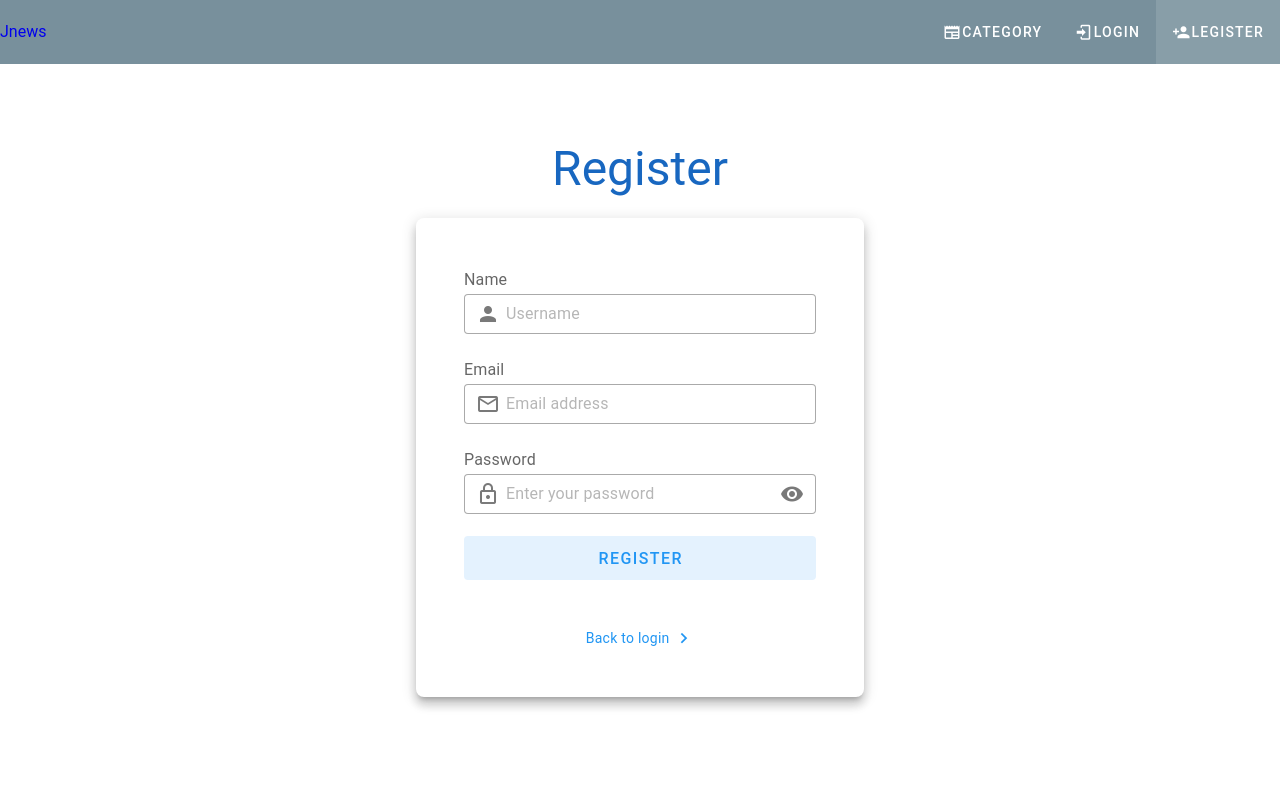
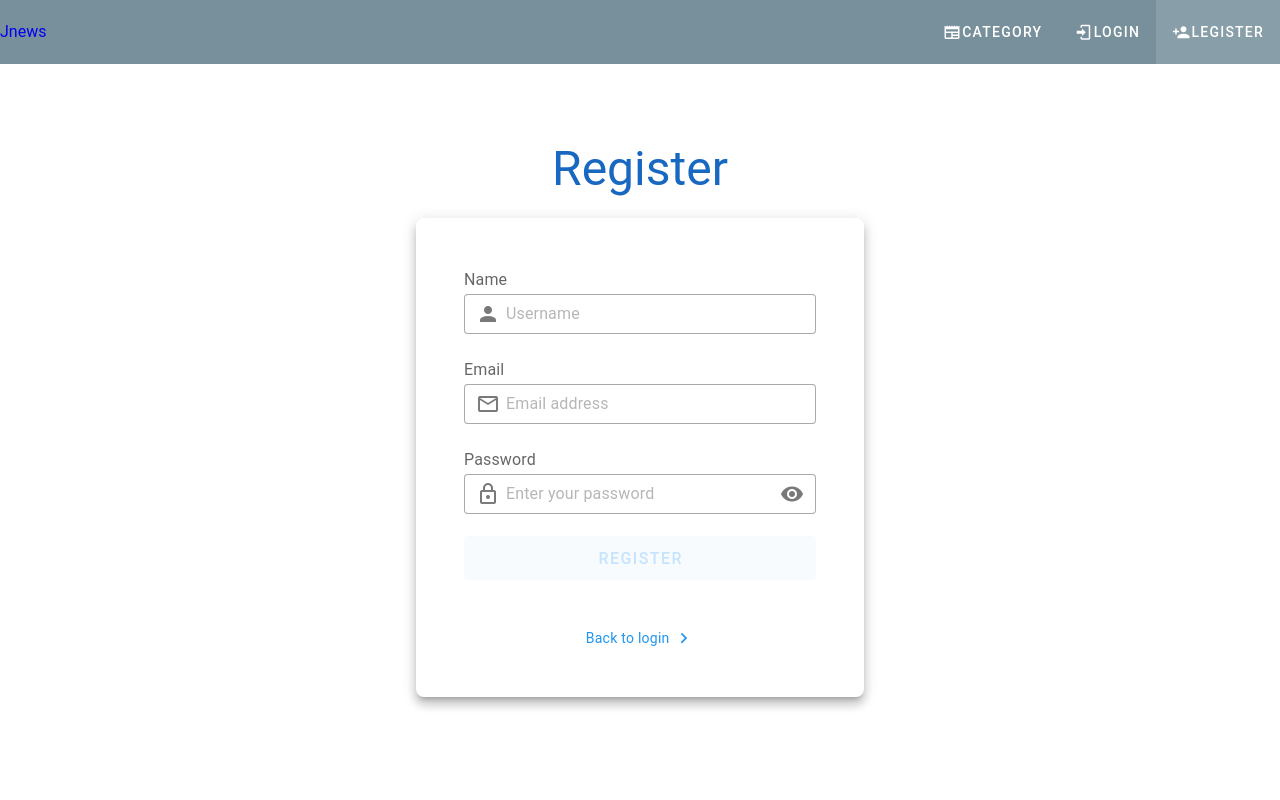
Before and after one commit to Flidoang/vue-vuetify, a Vue app: page /register in a window 1280 px wide. Shown: the top 800 px of the page. Built offline with nearby package versions, Linux system fonts and the light colour scheme.

Commit message:
update_auth

```diff
--- a/src/components/public/FormAuthComponent.vue
+++ b/src/components/public/FormAuthComponent.vue
@@ -5,6 +5,7 @@
     </div>
 
     <v-card class="mx-auto pa-12 pb-8" elevation="8" max-width="448" rounded="lg">
+      <v-form v-model="formInput" @submit.prevent="authUser">
         <div v-if="!isLogin">
           <div class="text-subtitle-1 text-medium-emphasis">Name</div>
 
@@ -13,6 +14,8 @@
             placeholder="Username"
             prepend-inner-icon="mdi-account"
             variant="outlined"
+            :rules="nameRules"
+            v-model="user.name"
           ></v-text-field>
         </div>
 
@@ -23,6 +26,8 @@
           placeholder="Email address"
           prepend-inner-icon="mdi-email-outline"
           variant="outlined"
+          :rules="emailRules"
+          v-model="user.email"
         ></v-text-field>
 
         <div
@@ -39,11 +44,21 @@
           prepend-inner-icon="mdi-lock-outline"
           variant="outlined"
           @click:append-inner="visible = !visible"
+          :rules="[passwordRules.required, passwordRules.min]"
+          v-model="user.password"
         ></v-text-field>
 
-      <v-btn class="mb-8" color="blue" size="large" variant="tonal" block>{{
-        isLogin ? "Login" : "Register"
-      }}</v-btn>
+        <v-btn
+          type="submit"
+          class="mb-8"
+          color="blue"
+          size="large"
+          variant="tonal"
+          block
+          :disabled="!formInput"
+          >{{ isLogin ? "Login" : "Register" }}</v-btn
+        >
+      </v-form>
 
       <v-card-text class="text-center" v-if="isLogin">
         <router-link
@@ -69,6 +84,35 @@
 </template>
 <script setup>
 import { ref } from "vue";
+import { useAuthStore } from "@/stores/authStore";
+import { storeToRefs } from "pinia";
+
+// store
+const authStore = useAuthStore();
+
+// state
+const { formInput, user } = storeToRefs(authStore);
+
+// action
+const { authUser } = authStore;
+
+// validation
+const nameRules = [
+  (value) => {
+    if (value) return true;
+    return "Name Harus Diisi";
+  },
+];
+
+const emailRules = [
+  (v) =>
+    !v || /^\w+([.-]?\w+)*@\w+([.-]?\w+)*(\.\w{2,3})+$/.test(v) || "E-mail must be valid",
+];
+
+const passwordRules = {
+  required: (value) => !!value || "Password harus diisi.",
+  min: (v) => v.length >= 8 || "Min 8 characters",
+};
 
 const visible = ref(false);
 
--- a/src/stores/authStore.js
+++ b/src/stores/authStore.js
@@ -0,0 +1,26 @@
+import { auth } from '@/config/firebase'
+import { defineStore } from 'pinia'
+import { reactive, ref } from 'vue'
+import { createUserWithEmailAndPassword } from 'firebase/auth'
+
+export const useAuthStore = defineStore('auth', () => {
+  const formInput = ref(false)
+
+  const user = reactive({
+    name: '',
+    email: '',
+    password: '',
+  })
+
+  const authUser = async () => {
+    const reggister = await createUserWithEmailAndPassword(auth, user.email, user.password)
+    alert('Registrasi Berhasil')
+    console.log(reggister)
+  }
+
+  return {
+    formInput,
+    user,
+    authUser,
+  }
+})
```
Lines whose indentation alone changed are shown as unchanged.
